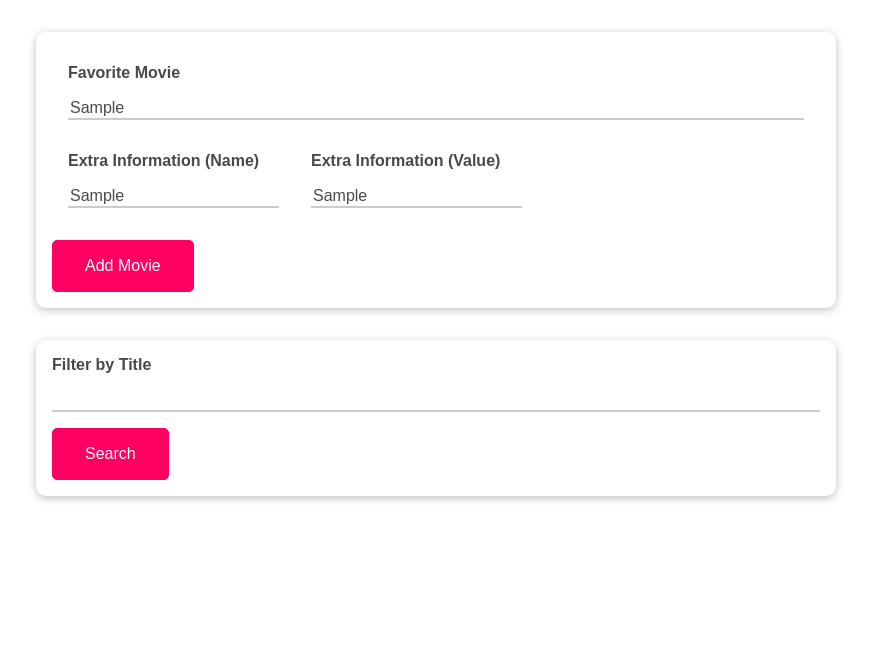
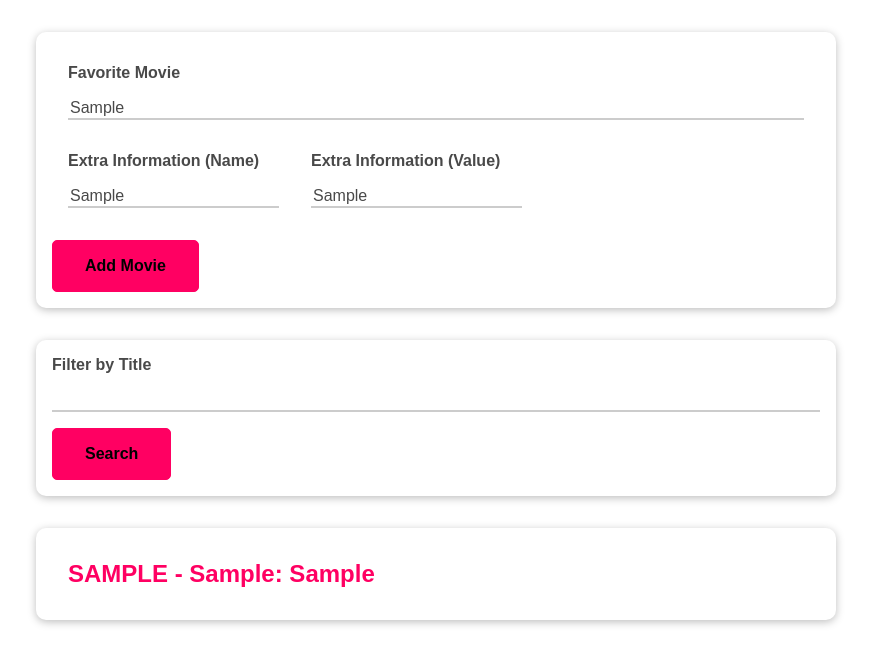
Before and after one commit to faha1999/JavaScript, a plain HTML site: page 9. More on Objects/1. Favorite Movies list with filter/index.html in a window 1280 px wide. Both pictures are taken after typing "Sample", "Sample", "Sample" into the empty fields and a click on the button "Add Movie". Shown: the whole page, without its empty margins (204-1075 px from the left). Drawn offline with Linux system fonts and the light colour scheme.

Commit message:
completed onjects projects

```diff
--- a/9. More on Objects/1. Favorite Movies list with filter/assets/scripts/objects.js
+++ b/9. More on Objects/1. Favorite Movies list with filter/assets/scripts/objects.js
@@ -0,0 +1,84 @@
+'use strict';
+const addMovieBtn = document.getElementById('add-movie-btn');
+const searchBtn = document.getElementById('search-btn');
+
+const movies = [];
+
+const renderMovies = (filter = '') => {
+  const movieList = document.getElementById('movie-list');
+
+  if (movies.length === 0) {
+    movieList.classList.remove('visible');
+    return;
+  } else {
+    movieList.classList.add('visible');
+  }
+  movieList.innerHTML = '';
+
+  const filteredMovies = !filter
+    ? movies
+    : movies.filter((movie) => movie.info.title.includes(filter));
+
+  filteredMovies.forEach((movie) => {
+    const movieEl = document.createElement('li');
+    const { info, ...otherProps } = movie;
+    console.log(otherProps);
+    // const { title: movieTitle } = info;
+    let { getFormattedTitle } = movie;
+    // getFormattedTitle = getFormattedTitle.bind(movie);
+    let text = getFormattedTitle.apply(movie) + ' - ';
+    for (const key in info) {
+      if (key !== 'title' && key !== '_title') {
+        text = text + `${key}: ${info[key]}`;
+      }
+    }
+    movieEl.textContent = text;
+    movieList.append(movieEl);
+  });
+};
+
+const addMovieHandler = () => {
+  const title = document.getElementById('title').value;
+  const extraName = document.getElementById('extra-name').value;
+  const extraValue = document.getElementById('extra-value').value;
+
+  if (extraName.trim() === '' || extraValue.trim() === '') {
+    return;
+  }
+
+  const newMovie = {
+    info: {
+      set title(val) {
+        if (val.trim() === '') {
+          this._title = 'DEFAULT';
+          return;
+        }
+        this._title = val;
+      },
+      get title() {
+        return this._title;
+      },
+      [extraName]: extraValue
+    },
+    id: Math.random().toString(),
+    getFormattedTitle() {
+      console.log(this);
+      return this.info.title.toUpperCase();
+    }
+  };
+
+  newMovie.info.title = title;
+  console.log(newMovie.info.title);
+
+  movies.push(newMovie);
+  renderMovies();
+};
+
+const searchMovieHandler = () => {
+  console.log(this);
+  const filterTerm = document.getElementById('filter-title').value;
+  renderMovies(filterTerm);
+};
+
+addMovieBtn.addEventListener('click', addMovieHandler);
+searchBtn.addEventListener('click', searchMovieHandler);
--- a/9. More on Objects/1. Favorite Movies list with filter/assets/scss/style.scss
+++ b/9. More on Objects/1. Favorite Movies list with filter/assets/scss/style.scss
@@ -34,7 +34,8 @@ input:focus {
 button {
   font: inherit;
   border: 1px solid #ff0062;
-  color: white;
+  color: black;
+  font-weight: 700;
   padding: 1rem 2rem;
   border-radius: 5px;
   background: #ff0062;
--- a/9. More on Objects/1. Favorite Movies list with filter/index.html
+++ b/9. More on Objects/1. Favorite Movies list with filter/index.html
@@ -1,10 +1,11 @@
 <!DOCTYPE html>
 <html lang="en">
   <head>
-    <meta charset="UTF-8" />
-    <meta name="viewport" content="width=device-width, initial-scale=1.0" />
-    <meta http-equiv="X-UA-Compatible" content="ie=edge" />
-    <title>Working with Objects</title>
+    <meta charset="UTF-8">
+    <meta http-equiv="X-UA-Compatible" content="IE=edge">
+    <meta name="viewport" content="width=device-width, initial-scale=1.0">
+    <meta name="description" content="Favorite Movies list with filter">
+    <title>Favorite Movies list with filter</title>
     <link rel="stylesheet" href="./assets/css/style.min.css" />
 
   </head>
```
Also changed, not shown: 9. More on Objects/1. Favorite Movies list with filter/assets/css/style.min.css, 1 other file.
